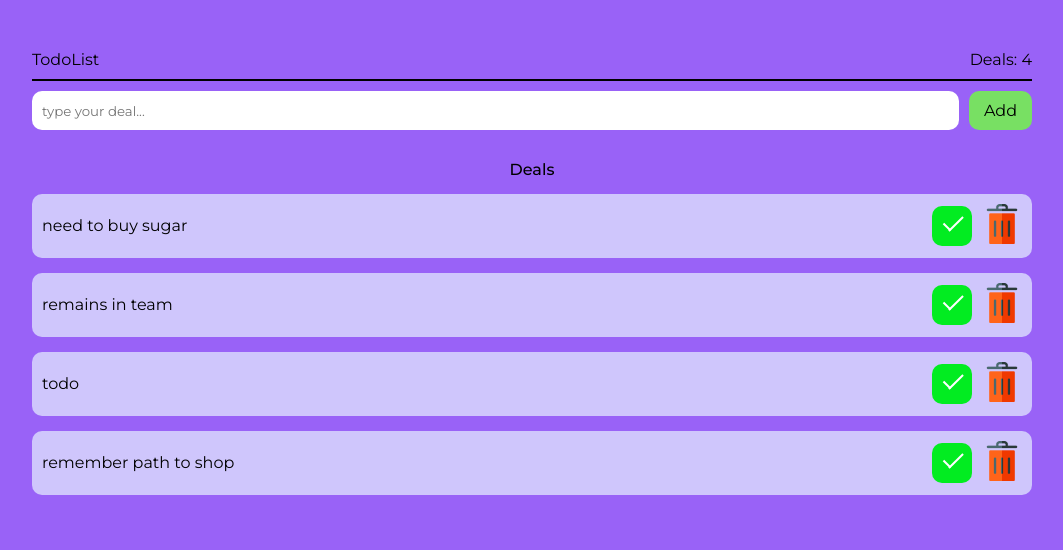
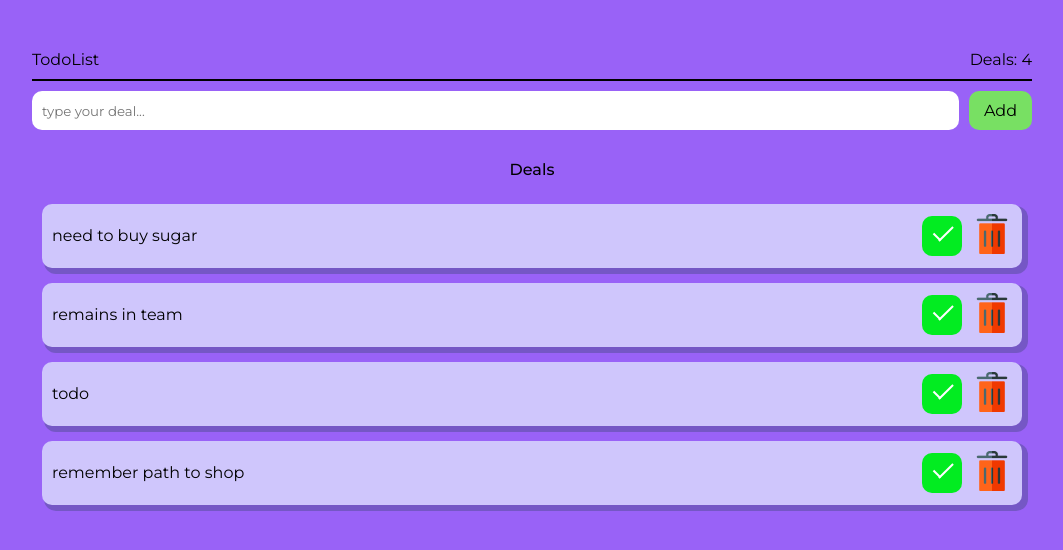
Before and after one commit to DSoftheM/todolist, a React (Create React App) app: page / in a window 1280 px wide. Shown: the top 550 px of the page, without its empty margins (108-1171 px from the left). Built offline with nearby package versions, Linux system fonts and the light colour scheme; the HTML template or start-up script is replaced by a standard one.

Commit message:
doneDeals state

```diff
--- a/src/components/Deals/Deals.css
+++ b/src/components/Deals/Deals.css
@@ -8,6 +8,11 @@
     margin-bottom: 15px;
 }
 
+.deals__items {
+    padding: 10px 10px;
+}
+
 .deals__li {
     transition: all .5s ease-out 0s;
+
 }
--- a/src/components/Deals/Deals.js
+++ b/src/components/Deals/Deals.js
@@ -1,22 +1,36 @@
 import DealsItem from '../DealsItem.js/DealsItem';
+import { DealNames } from '../TodoList';
 import './Deals.css';
 
-export default function Deals({deals, setDeals, doneDeals, setDoneDeals}) {
+export default function Deals({dealsName, deals, setDeals, doneDeals, setDoneDeals}) {
+
+    let currentDeals = [];
+    switch (dealsName) {
+        case DealNames.done:
+            currentDeals = [...doneDeals];
+            break;
+        case DealNames.uncompleted:
+            currentDeals = [...deals];
+            break;
+        default:
+            throw new Error('dealsName ?');
+    };
+
+    // currentDeals.reverse();
+
+
+
     return (
         <>
             <div className="deals">
                 <div className="deals__header">Deals</div>
                 <ul className='deals__items'>
                     {
-                        deals.map((deal, index) => {
+                        currentDeals.map((deal, index) => {
                             const uniqueKey = getHashCode(deal) + index.toString();
 
                             function deleteDeal(event) {
-                                // console.log('deleted');
-                                // event.target.style.display = 'none';
-                                // event.target.remove();
-
-                                const updatedDeals = [...deals];
+                                const updatedDeals = [...currentDeals];
                                 updatedDeals.splice(updatedDeals.indexOf(deal), 1);
                                 setDeals(updatedDeals);
                                 console.log('setDeals(updatedDeals)');
@@ -34,7 +48,7 @@ export default function Deals({deals, setDeals, doneDeals, setDoneDeals}) {
                                         index={index}
                                         doneDeals={doneDeals}
                                         setDoneDeals={setDoneDeals}
-                                        deals={deals}
+                                        deals={currentDeals}
                                         setDeals={setDeals}
                                     />
                                 </li>
--- a/src/components/DealsItem.js/DealsItem.css
+++ b/src/components/DealsItem.js/DealsItem.css
@@ -3,9 +3,27 @@
     justify-content: space-between;
     flex-grow: 0;
     background: rgb(207, 198, 252);
+
+    /* first shadow */
+    /* box-shadow: 5px 6px 5px 0px rgba(34, 60, 80, 0.3); */
+
+    /* second shadow */
+    box-shadow: 4px 4px 0px 2px rgb(34 60 80 / 30%);
+
+
     padding: 10px;
     border-radius: 10px;
     transition: all 0.3s ease 0s;
+    /* animation: appearance 1s ease 0s 1 forwards; */
+}
+
+@keyframes appearance{
+    0% {
+        opacity: 0;
+    }
+    100% {
+        opacity: 1;
+    }
 }
 
 .item-deals__txt {
--- a/src/components/TodoList.js
+++ b/src/components/TodoList.js
@@ -5,7 +5,7 @@ import TodoListHeader from "./TodoListHeader/TodoListHeader";
 
 function TodoList() {
     let [deals, setDeals] = useState(['need to buy sugar', 'remains in team', 'todo', 'remember path to shop']);
-    let [doneDeals, setDoneDeals] = useState([]);
+    let [doneDeals, setDoneDeals] = useState(['done1', 'done2']);
 
     return (
         <>
@@ -17,6 +17,7 @@ function TodoList() {
                 setDeals={setDeals}
             />
             <Deals
+                dealsName={DealNames.uncompleted}
                 deals={deals}
                 setDeals={setDeals}
                 doneDeals={doneDeals}
@@ -26,4 +27,9 @@ function TodoList() {
     )
 }
 
+export const DealNames = {
+    done: "done",
+    uncompleted: "uncompleted",
+}
+
 export default TodoList;
```
Also changed, not shown: 1 other file (tests, documents, lock files or other folders).
